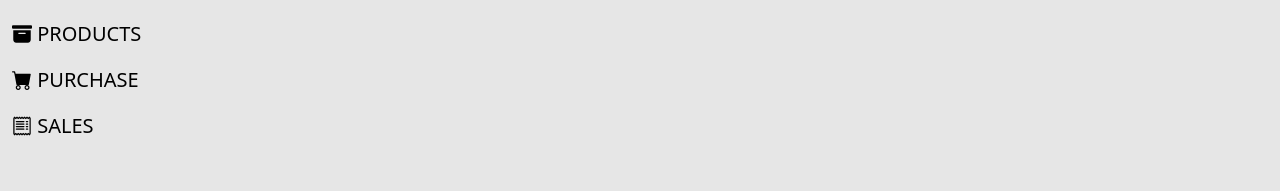
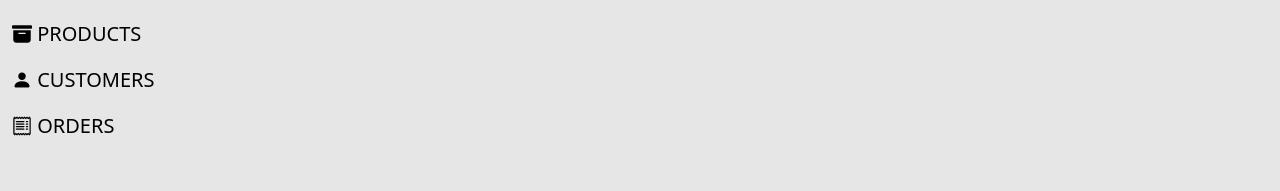
Before and after one commit to uShalstha93/inventory-app, a React (Create React App) app in the folder client/: page / in a window 1280 px wide. Shown: the part 193-384 px from the top of the page. Built offline with nearby package versions, Linux system fonts and the light colour scheme.

Commit message:
route and navbar updated

```diff
--- a/client/src/App.js
+++ b/client/src/App.js
@@ -26,8 +26,8 @@ const App = () => {
               <Route exact path='/' element={<Dashboard />} />
               <Route path='/category' element={<Category />} />
               <Route path='/products' element={<Products />} />
-              {/* <Route path='/purchase' element={} />
-              <Route path='/sales' element={} /> */}
+              {/* <Route path='/customers' element={} />
+              <Route path='/orders' element={} /> */}
             </Routes>
           </div>
         </div>
--- a/client/src/components/NavBarLeft/NavBarLeft.js
+++ b/client/src/components/NavBarLeft/NavBarLeft.js
@@ -15,11 +15,11 @@ const NavBarLeft = () => {
             <Link to="/products">
                 <p className="leftMenuLetter"><i className="bi bi-archive-fill mr-2"></i> PRODUCTS</p>
             </Link>
-            <Link to="/purchase">
-                <p className="leftMenuLetter"><i className="bi bi-cart-fill mr-2"></i> PURCHASE</p>
+            <Link to="/customers">
+                <p className="leftMenuLetter"><i className="bi bi-person-fill mr-2"></i> CUSTOMERS</p>
             </Link>
-            <Link to="/sales">
-                <p className="leftMenuLetter"><i className="bi bi-receipt mr-2"></i> SALES</p>
+            <Link to="/orders">
+                <p className="leftMenuLetter"><i className="bi bi-receipt mr-2"></i> ORDERS</p>
             </Link>
         </div>
 
```
